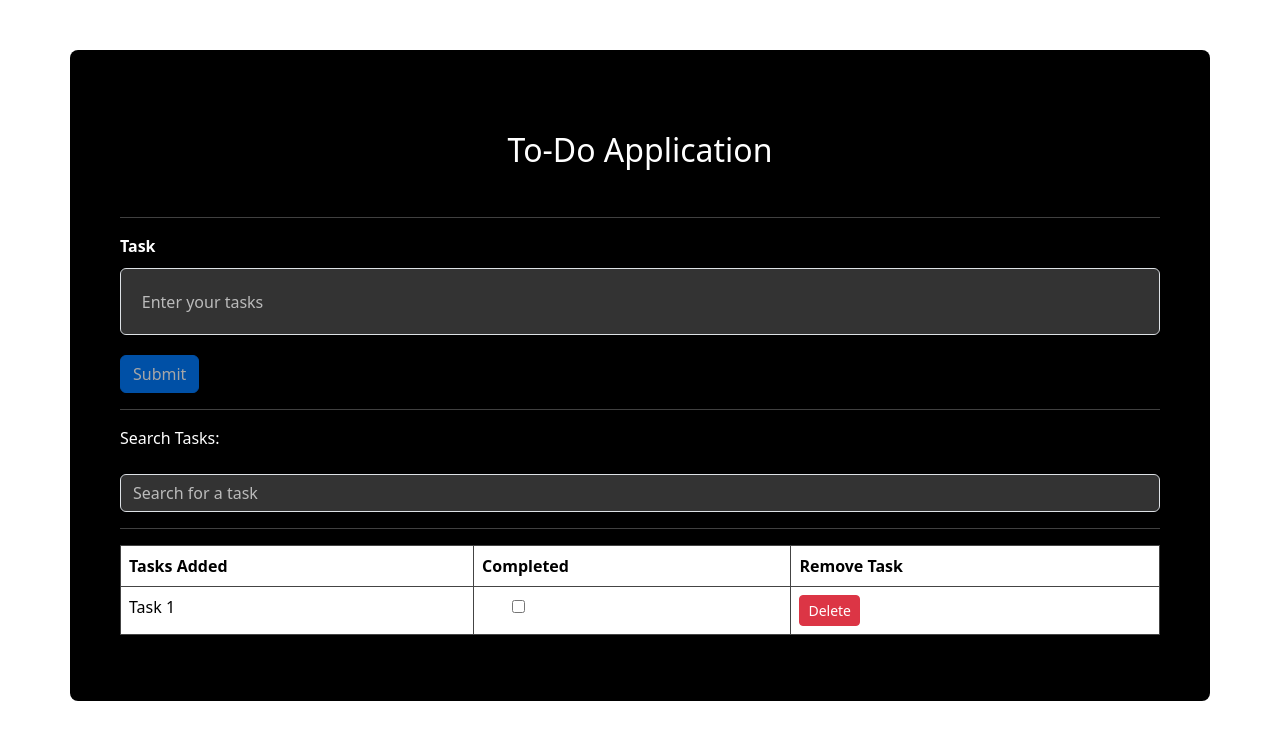
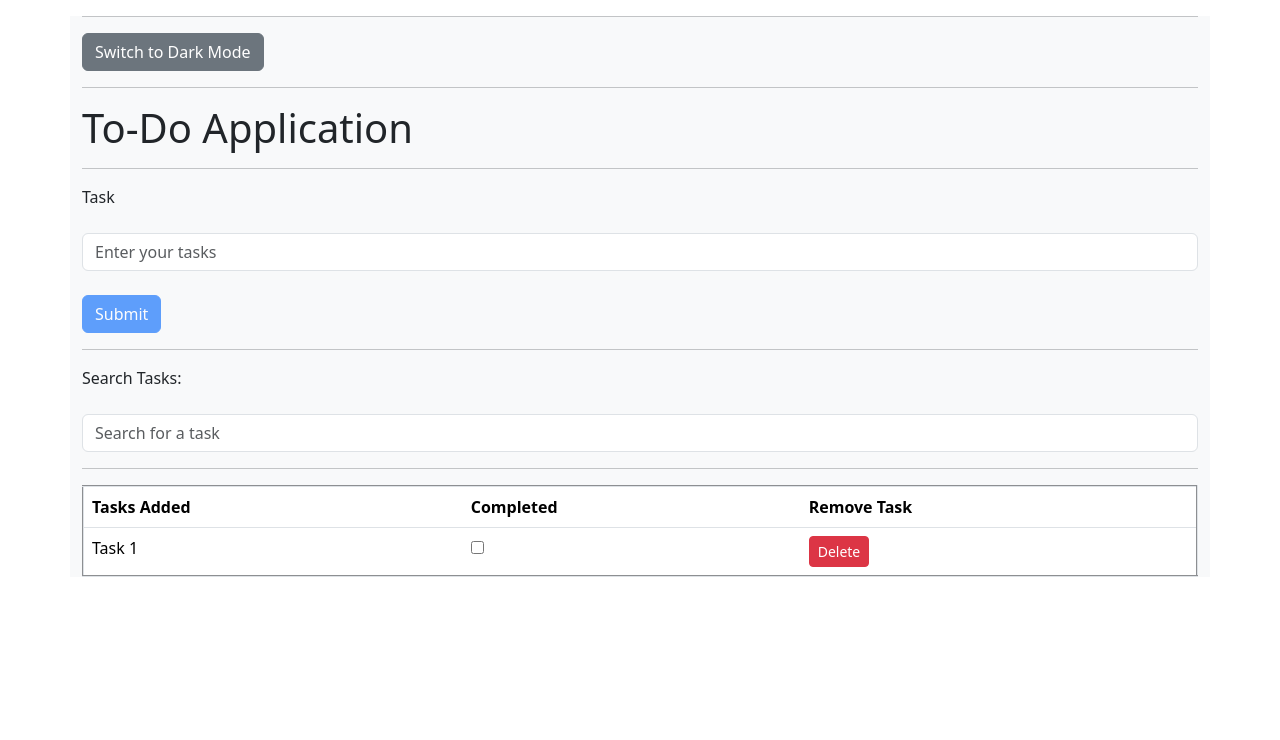
Before and after one commit to ArulKumaran25/Todo-App, an Angular app: page / in a window 1280 px wide. Shown: the top 740 px of the page. Built offline with nearby package versions, Linux system fonts and the light colour scheme.

Commit message:
Toggle Theme changing functionality Fixed

```diff
--- a/src/app/app.component.ts
+++ b/src/app/app.component.ts
@@ -1,4 +1,5 @@
-import { Component } from '@angular/core';
+import { Component, ViewChild } from '@angular/core';
+import { TodolistComponent } from './todolist/todolist.component';
 
 @Component({
   selector: 'app-root',
@@ -7,4 +8,5 @@ import { Component } from '@angular/core';
 })
 export class AppComponent {
   title = 'Todo-App';
+
 }
--- a/src/app/todolist/todolist.component.css
+++ b/src/app/todolist/todolist.component.css
@@ -1,65 +1,13 @@
-h1{
-    text-align:center ;
-    font-size: 2rem;
-    padding: 3%;
 
+
+.light-mode{
+    background-color: #f8f9fa; /* Light background */
+    transition: 0.3s ease-in;
 }
 
-#submitButton{
-    margin-top: 20px;
+/* Dark Mode Styles */
+ .dark-mode{
+    background-color: #121212;
+    color: white;
+    transition: 0.3s ease-in;
 }
-
-#myCheckbox{
-    margin-left: 30px;
-}
-
-#task{
-    padding: 2%;
-}
-
-.tasktitle {
-    margin-bottom: 10px;
-    font-weight: bold;
-  }
-
-
-
-.container {
-    margin-top: 50px;
-    background-color: black; /* Change the background color to black */
-    color: white; /* Set text color to white for better contrast */
-    padding: 50px; /* Add some padding for spacing */
-    border-radius: 8px; /* Optional: Add rounded corners */
-}
-
-.form-group label {
-    color: white; /* Change label color to white */
-}
-
-.form-control {
-    background-color: #333; /* Darker background for input fields */
-    color: white; /* White text for input fields */
-}
-
-.form-control::placeholder {
-    color: #bbb; /* Placeholder text color */
-}
-
-.table {
-    background-color: #222; /* Darker background for table */
-    color: white; /* White text for table */
-}
-
-.table th, .table td {
-    border: 1px solid #444; /* Optional: Add border color for table cells */
-}
-
-.btn-primary {
-    background-color: #007bff; /* Customize button color */
-    border-color: #007bff; /* Customize button border */
-}
-
-.btn-danger {
-    background-color: #dc3545; /* Customize delete button color */
-    border-color: #dc3545; /* Customize delete button border */
-}
--- a/src/app/todolist/todolist.component.html
+++ b/src/app/todolist/todolist.component.html
@@ -1,4 +1,13 @@
-<div class="container">
+
+<div [ngClass]="[ mode ? 'light-mode' : 'dark-mode', 'container'] ">
+
+
+  <hr>
+  <button (click)="toggleDarkMode()" class="btn btn-secondary">
+    {{!mode ? 'Switch to Light Mode' : 'Switch to Dark Mode'}}
+
+  </button>
+  <hr>
 
   <form (ngSubmit)="onSubmit(taskForm)" #taskForm="ngForm">
 
@@ -9,6 +18,7 @@
       <div class="form-group">
 
         <label class="tasktitle" for="task">Task</label>
+        <br><br>
 
         <input
           type="text"
@@ -20,6 +30,8 @@
 
         <small *ngIf="taskForm.invalid && taskForm.dirty" id="errorMessage" class="form-text text-danger">Required field</small>
       </div>
+
+      <br>
 
       <button [disabled]="taskForm.invalid" id="submitButton" type="submit" class="btn btn-primary">Submit</button>
   </form>
@@ -43,7 +55,7 @@
 
   <hr>
 
-  <table class="table">
+  <table class="table" border="2">
       <thead>
           <tr>
               <th scope="col">Tasks Added</th>
--- a/src/app/todolist/todolist.component.ts
+++ b/src/app/todolist/todolist.component.ts
@@ -10,6 +10,7 @@ export class TodolistComponent {
 
   taskArray=[{taskName:'Task 1', isCompleted:false}]
   searchTerm:string='';
+  isDarkMode=false;
 
   onSubmit(form:NgForm){
     console.log(form);
@@ -44,5 +45,18 @@ export class TodolistComponent {
     )
   }
 
+  mode : boolean = true;
+
+  toggleDarkMode(){
+    this.mode = !this.mode;
+    if(this.mode){
+      document.body.classList.remove('dark-mode');
+      document.body.classList.add('light-mode');
+    }
+    else{
+      document.body.classList.remove('light-mode');
+      document.body.classList.add('dark-mode');
+    }
+  }
 
 }
--- a/src/styles.css
+++ b/src/styles.css
@@ -1 +1,11 @@
-/* You can add global styles to this file, and also import other style files */
+.light-mode{
+    transition: 0.3s ease-in;
+    background-color: #f8f9fa; /* Light background */
+}
+
+/* Dark Mode Styles */
+ .dark-mode{
+    transition: 0.3s ease-in;
+    background-color: #121212;
+    color: white;
+}
```
